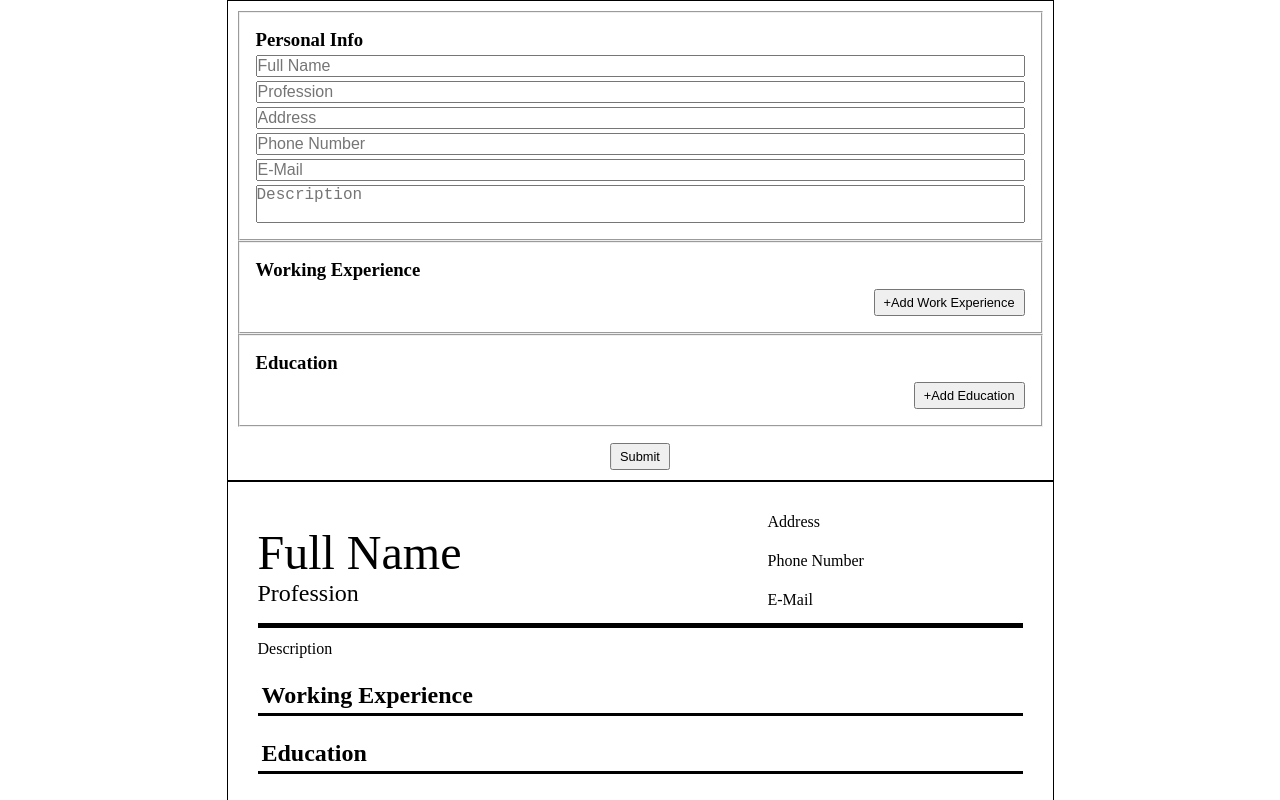
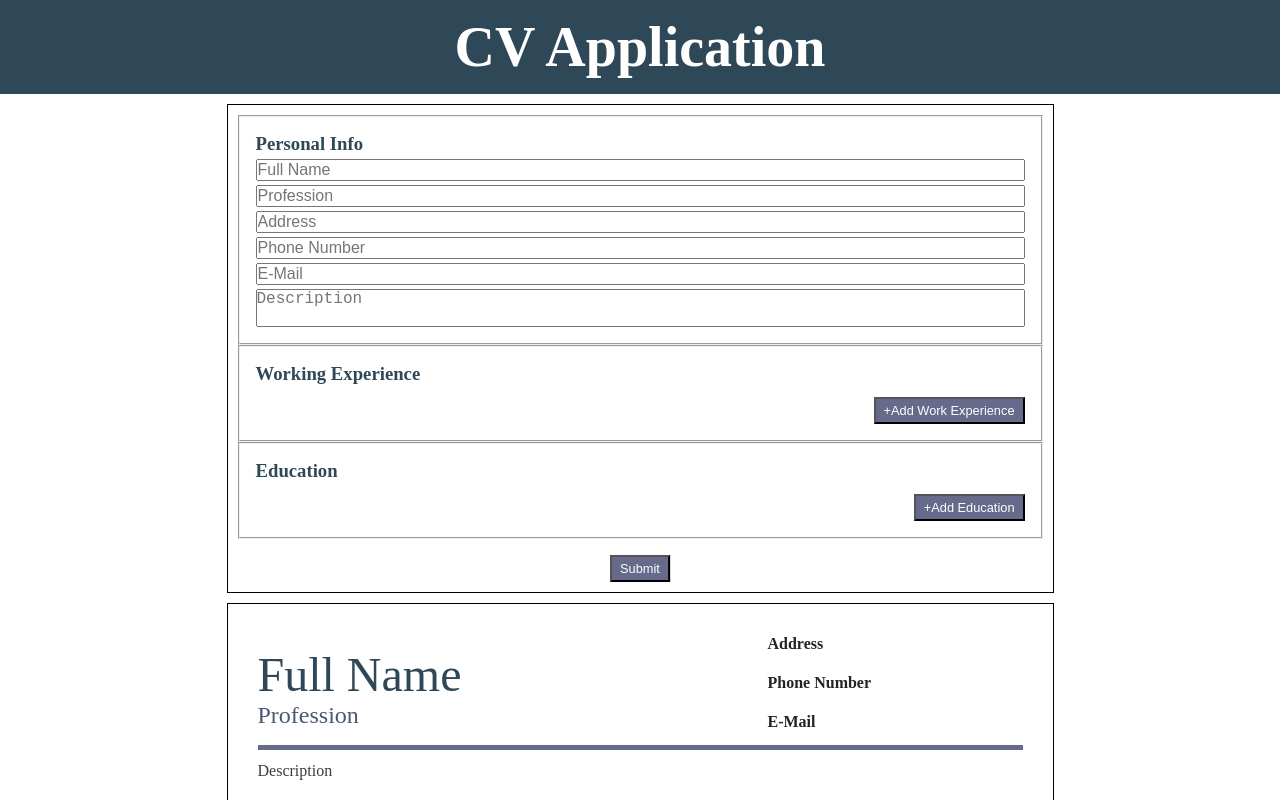
Before and after one commit to CarlosValdiviao-O/cv-project, a React (Create React App) app: page / in a window 1280 px wide. Shown: the top 800 px of the page. Built offline with nearby package versions, Linux system fonts and the light colour scheme.

Commit message:
Final design

```diff
--- a/src/App.js
+++ b/src/App.js
@@ -111,6 +111,7 @@ class App extends Component {
     if(displayForm === true)
     return (
       <div>
+        <h1>CV Application</h1>
         <Form edit = {displayForm} handleChange = {this.handlePersonalChange} jobs = {jobs}
             handleGroupChange = {this.handleGroupChange} addJob = {this.addJob}
             handleDelete = {this.handleDelete} addEducation = {this.addEducation}
@@ -125,6 +126,7 @@ class App extends Component {
     else
     return (
       <div>
+      <h1>CV Application</h1>
         <Preview edit = {submitted} handleChange = {this.handlePersonalChange} jobs = {jobs}
             handleGroupChange = {this.handleGroupChange} addJob = {this.addJob}
             handleDelete = {this.handleDelete} addEducation = {this.addEducation}
--- a/src/components/EdField.js
+++ b/src/components/EdField.js
@@ -4,6 +4,8 @@ import Field from "./Field";
 
 const EdField = (props) => {
     const { edit, handleChange, course, handleDelete } = props;
+    let aux = '';
+    if (edit === true) aux = 'show';
  return (
     <div>
         <Field type = 'text' edit = {edit} id = {course.id} handleChange = {handleChange}
@@ -15,7 +17,7 @@ const EdField = (props) => {
         <Field type = 'text' edit = {edit} id = {course.id} handleChange = {handleChange}
             name = 'end' group = 'education' value = {course.end}/>
         <Button onClick = {(e) => handleDelete('education', course.id, e)}
-            name="deleteCourse" text = "Delete" type = 'button'/>
+            name="deleteCourse" text = "Delete" type = 'button' className = {aux}/>
     </div>
  )
 }
--- a/src/components/Field.js
+++ b/src/components/Field.js
@@ -4,7 +4,7 @@ const Field = (props) => {
     const { edit, type, name, handleChange, id, group, value } = props;
     if(edit === true)
     return (
-        <input type = {type} placeholder = {value} className = {name}
+        <input type = {type} placeholder = {value} className = {name} maxLength = {30}
             onChange = {(e) => handleChange(group, name, id, e) }>
         </input>
     )
--- a/src/components/JobField.js
+++ b/src/components/JobField.js
@@ -5,6 +5,8 @@ import LongField from "./LongField";
 
 const JobField = (props) => {
     const { edit, handleChange, job, handleDelete } = props;
+    let aux = '';
+    if (edit === true) aux = 'show';
  return (
     <div>
         <Field type = 'text' value = {job.position} edit = {edit} handleChange = {handleChange}
@@ -20,7 +22,7 @@ const JobField = (props) => {
         <LongField value = {job.description} edit = {edit} handleChange = {handleChange}
             name = 'description' id = {job.id} group = 'jobs'/>
         <Button onClick = {(e) => handleDelete('jobs', job.id, e)} name = "deleteJob"
-            text = "Delete" type = 'button'/>
+            text = "Delete" type = 'button' className = {aux}/>
     </div>
  )
 }
--- a/src/style.css
+++ b/src/style.css
@@ -1,19 +1,36 @@
+:root {
+    --dark: #2F4858;
+    --light: #676A8B;
+}
+
 * {
     margin: 0;
     padding: 0;
     box-sizing: border-box;
 }
 
+h1 {
+    text-align: center;
+    padding: 15px;
+    background-color: var(--dark);
+    color: white;
+    font-size: 3.5rem;
+}
+
 form, .preview {
     width: 827px;
     height: 1170px;
     padding: 10px;
-    margin: auto;
+    margin: 10px auto;
     border: 1px solid black;
 }
 
 form {
     height: max-content;
+}
+
+h3 {
+    color: #2F4858;
 }
 
 form input, form textarea {
@@ -35,7 +52,11 @@ fieldset div div {
 form button, .preview button {
     width: max-content;
     padding: 4px 8px;
+    color: white;
+    background-color: var(--light);
     font-size: 0.8rem;
+    margin-top: 4px;
+    cursor: pointer;
 }
 
 form>button, .preview>button {
@@ -68,42 +89,51 @@ fieldset>div>button, .preview>div>button {
     grid-column: 1/3;
     grid-row: 1/3;
     font-size: 3rem;
+    color: var(--dark);
 }
 
 .preview .profession {
     grid-column: 1/3;
     font-size: 1.5rem;
     padding-bottom: 12px;
+    color: #485A73;
 }
 
 .preview .address {
     grid-column: 3/-1;
     grid-row: 1;
     align-self: center;
+    font-weight: bold;
+    color: rgb(36, 36, 36);
 }
 
 .preview .phoneNumber {
     grid-column: 3/-1;
     grid-row: 2;
     align-self: center;
+    font-weight: bold;
+    color: rgb(36, 36, 36);
 }
 
 .preview .email {
     grid-column: 3/-1;
     align-self: center;
+    font-weight: bold;
+    color: rgb(36, 36, 36);
 }
 
 .preview .personal-info .description {
-    border-top: 5px solid black;
+    border-top: 5px solid var(--light);
     grid-column: 1/4;
     padding-top: 12px;
     resize: none;
+    color: rgb(61, 60, 60);
 }
 
 .preview h3 {
     font-size: 1.5rem;
     padding: 4px;
-    border-bottom: 3px solid black;
+    border-bottom: 3px solid var(--light);
 }
 
 .preview>div {
@@ -121,23 +151,27 @@ fieldset>div>button, .preview>div>button {
     grid-column: 1/3;
     font-size: large;
     font-weight: bold;
+    color: rgb(36, 36, 36);
 }
 
 .preview .company, .preview .institution {
     grid-column: 1/3;
     font-style: italic;
+    color: rgb(61, 60, 60);
 }
 
 .preview .city {
     grid-column: 3/5;
     text-align: center;
     font-style: italic;
+    color: rgb(61, 60, 60);
 }
 
 .preview .description {
     grid-column: 1/-1;
     resize: none;
     margin-top: 4px;
+    color: rgb(61, 60, 60);
 }
 
 .preview .start {
@@ -145,6 +179,7 @@ fieldset>div>button, .preview>div>button {
     grid-row: 1;
     text-align: end;
     font-weight: bold;
+    color: rgb(36, 36, 36);
 }
 
 .preview .end::before {
@@ -155,4 +190,9 @@ fieldset>div>button, .preview>div>button {
     grid-column: 4;
     grid-row: 1;
     font-weight: bold;
+    color: rgb(36, 36, 36);
 }
+
+.preview>div:last-of-type div button {
+    grid-row: 3;
+}
```
